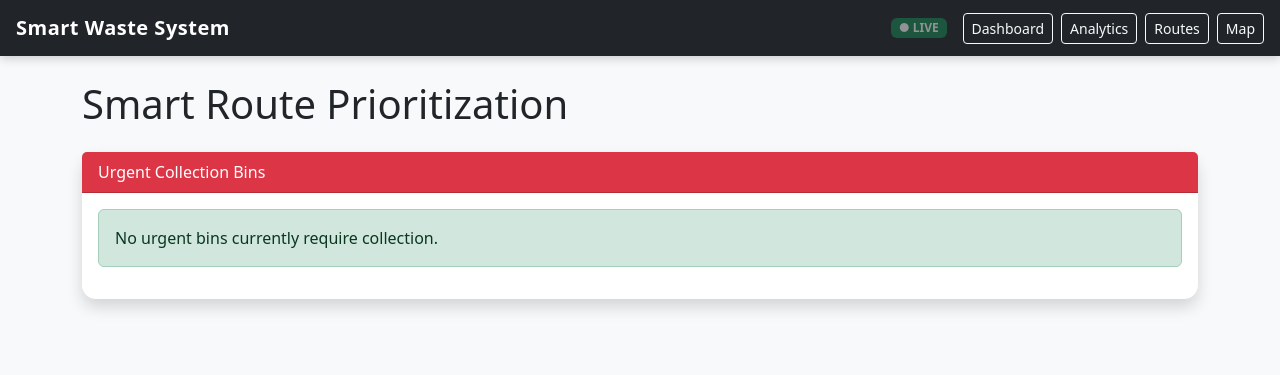
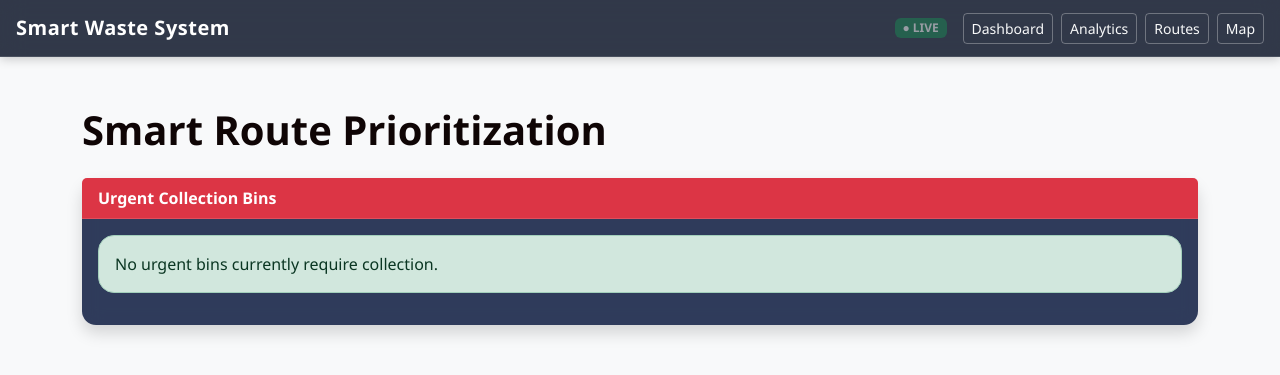
Before and after one commit to NuhaMana/smart-waste-system, a Flask app: page /routes in a window 1280 px wide. Shown: the top 375 px of the page. Run offline with Flask 3, Linux system fonts and the light colour scheme; data that the repository does not hold is empty.

Commit message:
refined overall user interface

```diff
--- /dev/null
+++ b/static/css/style.css
@@ -0,0 +1,355 @@
+/* ================================
+   Smart Waste System - Premium AI UI
+   Theme: Option D
+================================ */
+
+
+/* ---------- GLOBAL ---------- */
+
+:root {
+
+    --bg: #020617;
+    --panel: #0f172a;
+    --panel-light: #111827;
+
+    --text: #e5e7eb;
+    --muted: #94a3b8;
+
+    --primary: #38bdf8;
+    --success: #22c55e;
+    --warning: #facc15;
+    --danger: #ef4444;
+
+    --border: rgba(255,255,255,0.12);
+
+}
+
+
+body {
+
+    background: var(--bg);
+    color: var(--text);
+
+    font-family:
+    "Segoe UI",
+    Arial,
+    sans-serif;
+
+}
+
+
+/* ---------- NAVBAR ---------- */
+
+.navbar {
+
+    background:
+    rgba(15,23,42,0.85) !important;
+
+    backdrop-filter: blur(12px);
+
+    border-bottom:
+    1px solid var(--border);
+
+}
+
+
+.navbar-brand {
+
+    font-weight:700;
+
+    color:white !important;
+
+    letter-spacing:0.5px;
+
+}
+
+
+
+/* ---------- BUTTONS ---------- */
+
+
+.btn-outline-light {
+
+    border-color:
+    rgba(255,255,255,0.3);
+
+}
+
+
+.btn-outline-light:hover {
+
+    background:var(--primary);
+
+    border-color:var(--primary);
+
+    color:#020617;
+
+}
+
+
+
+/* ---------- CONTAINER ---------- */
+
+
+.container {
+
+    padding-top:25px;
+
+}
+
+
+
+/* ---------- CARDS ---------- */
+
+
+.card {
+
+    background:
+    rgba(12, 27, 63, 0.85);
+
+
+    border:
+
+    1px solid var(--border);
+
+
+    border-radius:18px;
+
+
+    backdrop-filter:blur(10px);
+
+
+    box-shadow:
+
+    0 10px 30px rgba(0,0,0,0.35);
+
+}
+
+
+
+.card-header {
+
+    background:
+    rgba(1, 10, 31, 0.9);
+
+
+    color:white;
+
+
+    font-weight:600;
+
+
+    border-bottom:
+
+    1px solid var(--border);
+
+}
+
+
+
+/* ---------- TEXT ---------- */
+
+
+h1,h2,h3,h4,h5,h6 {
+
+    color:white;
+
+}
+
+
+p {
+
+    color:var(--text);
+
+}
+
+
+.text-muted {
+
+    color:var(--muted) !important;
+
+}
+
+
+
+/* ---------- KPI CARDS ---------- */
+
+
+.kpi-card {
+
+
+    background:
+
+    rgba(255,255,255,0.05);
+
+
+    border:
+
+    1px solid var(--border);
+
+
+    border-radius:16px;
+
+
+    padding:18px;
+
+
+    transition:0.3s;
+
+
+}
+
+
+
+.kpi-card:hover {
+
+
+    transform:translateY(-5px);
+
+
+    border-color:
+
+    var(--primary);
+
+
+}
+
+
+
+/* ---------- STATUS COLORS ---------- */
+
+
+.status-success {
+
+    color:var(--success);
+
+}
+
+
+.status-warning {
+
+    color:var(--warning);
+
+}
+
+
+.status-danger {
+
+    color:var(--danger);
+
+}
+
+
+
+/* ---------- TABLES ---------- */
+
+
+.table {
+
+
+    color:var(--text);
+
+}
+
+
+.table thead {
+
+
+    background:#111827;
+
+
+    color:white;
+
+}
+
+
+.table-hover tbody tr:hover {
+
+
+    background:
+
+    rgba(56,189,248,0.08);
+
+}
+
+
+
+/* ---------- ALERTS ---------- */
+
+
+.alert {
+
+
+    border-radius:16px;
+
+
+}
+
+
+
+/* ---------- CHARTS ---------- */
+
+
+canvas {
+
+
+    background:
+
+    rgba(255,255,255,0.03);
+
+
+    border-radius:16px;
+
+
+    padding:10px;
+
+}
+
+
+
+/* ---------- LIVE BADGE ---------- */
+
+
+.live-badge {
+
+
+    animation:pulse 1.5s infinite;
+
+
+}
+
+
+
+@keyframes pulse {
+
+
+    0% {
+
+        opacity:1;
+
+    }
+
+
+    50% {
+
+        opacity:0.5;
+
+    }
+
+
+    100% {
+
+        opacity:1;
+
+    }
+
+
+}
+
+
+/* Page main headings */
+.container h1,
+.container h2 {
+    color: #0f0505 !important;
+    font-weight: 700;
+}
--- /dev/null
+++ b/static/js/ui.js
@@ -0,0 +1 @@
+console.log("Smart Waste UI loaded");
--- a/templates/base.html
+++ b/templates/base.html
@@ -9,6 +9,7 @@
     <title>Smart Waste System</title>
 
     <link href="https://cdn.jsdelivr.net/npm/bootstrap@5.3.7/dist/css/bootstrap.min.css" rel="stylesheet">
+    <link rel="stylesheet" href="{{ url_for('static', filename='css/style.css') }}">
     <style>
 
     body {
@@ -57,7 +58,7 @@
 
 <body class="bg-light">
 
-<nav class="navbar navbar-dark bg-dark px-3">
+<nav class="navbar navbar-dark px-3 smart-navbar">
     <a class="navbar-brand" href="/">Smart Waste System</a>
 
     <div class="d-flex align-items-center">
@@ -81,5 +82,7 @@
 
 </div>
 
+<script src="{{ url_for('static', filename='js/ui.js') }}"></script>
+
 </body>
 </html>
--- a/templates/dashboard.html
+++ b/templates/dashboard.html
@@ -15,7 +15,7 @@
 <div class="row mb-4">
 
     <div class="col-md-4">
-        <div class="card shadow-sm border-0">
+        <div class="card smart-card shadow-sm border-0">
             <div class="card-body text-center">
                 <h5>🗑️ Total Bins</h5>
                 <h2 class="text-primary">{{ total_bins }}</h2>
@@ -24,7 +24,7 @@
     </div>
 
     <div class="col-md-4">
-        <div class="card shadow-sm border-0">
+        <div class="card smart-card shadow-sm border-0">
             <div class="card-body text-center">
                 <h5>⚠️ Critical Bins</h5>
                 <h2 class="text-danger">{{ critical_count }}</h2>
@@ -33,7 +33,7 @@
     </div>
 
     <div class="col-md-4">
-        <div class="card shadow-sm border-0">
+        <div class="card smart-card shadow-sm border-0">
             <div class="card-body text-center">
                 <h5>📊 Avg Fill Level</h5>
                 <h2 class="text-success">{{ average_fill }}%</h2>
--- a/templates/routes.html
+++ b/templates/routes.html
@@ -4,7 +4,7 @@
 
 <h1 class="mb-4">Smart Route Prioritization</h1>
 
-<div class="card shadow">
+<div class="card smart-card shadow">
 
     <div class="card-header bg-danger text-white">
         Urgent Collection Bins
```
Also changed, not shown: templates/map.html (+16 -10 lines).
